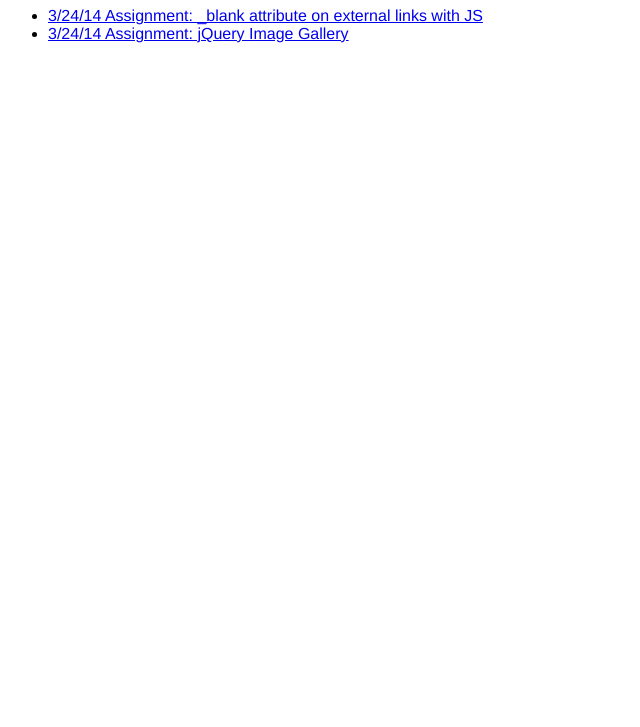
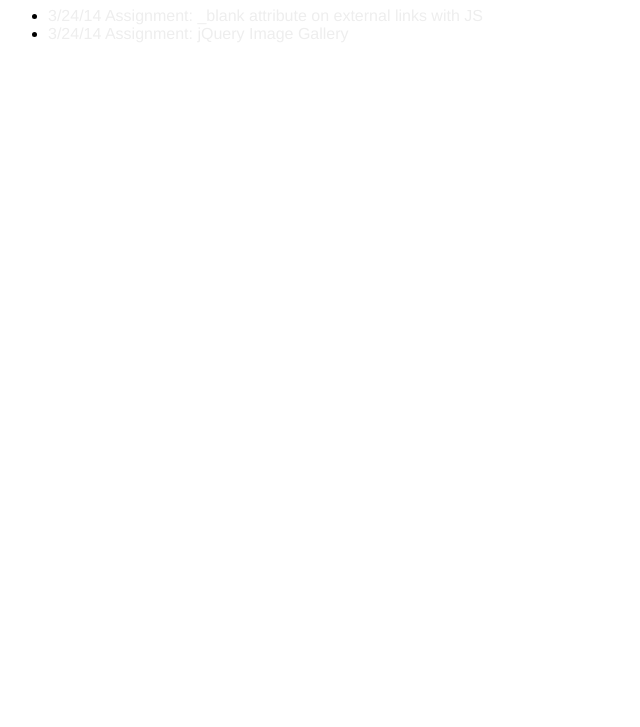
Before and after one commit to kerrinrose/imm130, a plain HTML site: page index.html in a window 1280 px wide. Shown: the part 73-800 px from the top of the page, without its empty margins (0-640 px from the left). Drawn offline with Linux system fonts and the light colour scheme.

Commit message:
Update style1.css

```diff
--- a/styles/style1.css
+++ b/styles/style1.css
@@ -1,6 +1,14 @@
 * {
  font-family: helvetica, sans-serif;
 }
+
+a {
+ text-decoration: none;
+ color: #eee;
+
+}
+
+
 
 .internal {
  display: inline;
```
